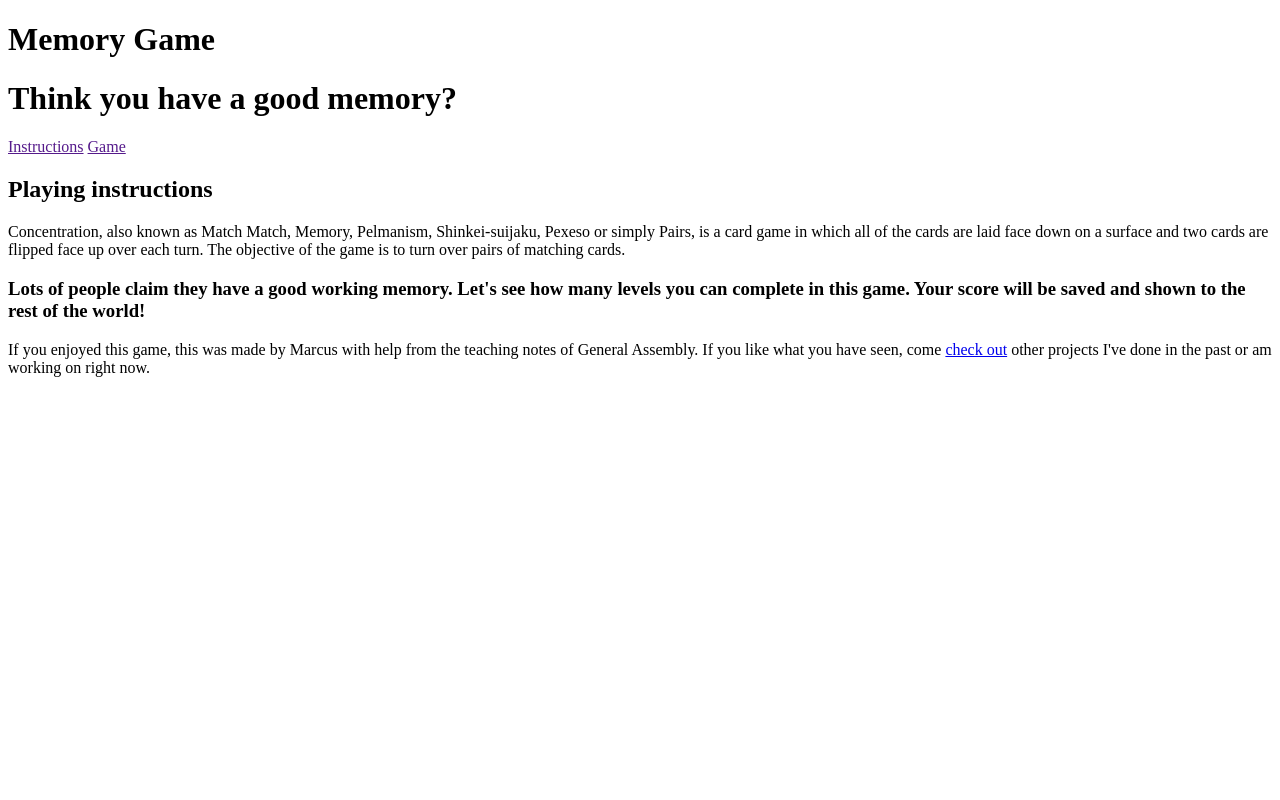
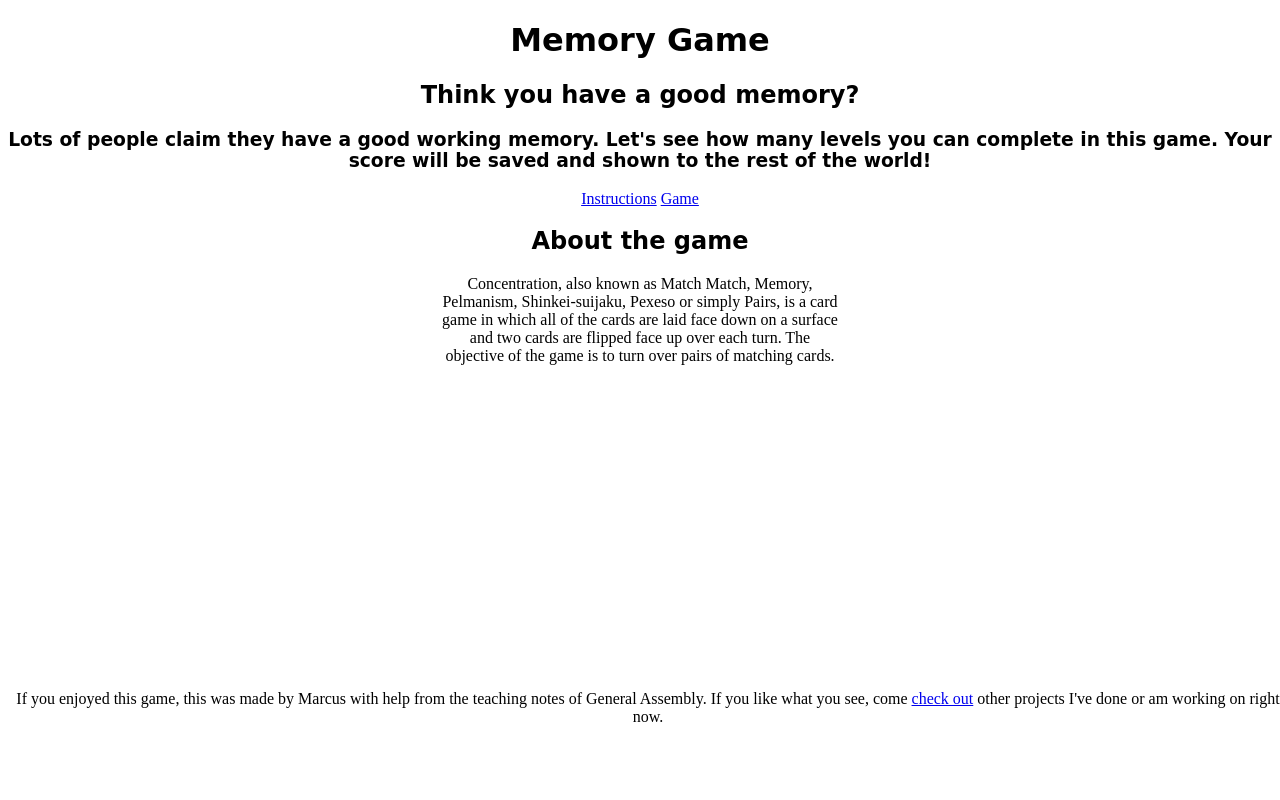
Before and after one commit to MadnessAntipathy/wdi-fundamentals-memorygame, a plain HTML site: page memory_game/index.html in a window 1280 px wide. Drawn offline with Linux system fonts and the light colour scheme.

Commit message:
Separate CSS added and Index.html updated

```diff
--- a/memory_game/index.html
+++ b/memory_game/index.html
@@ -3,15 +3,16 @@
   <head>
     <meta charset="utf-8">
     <title>Memory Card Game</title>
+    <link rel="stylesheet" type="text/css" href="./main.css">
   </head>
   <body>
     <h1>Memory Game</h1>
-    <h1>Think you have a good memory?</h1>
-    <a href=""="#">Instructions</a>
-    <a href=""="#">Game</a>
-    <h2>Playing instructions</h2>
+    <h2>Think you have a good memory?</h2>
+    <h3>Lots of people claim they have a good working memory. Let's see how many levels you can complete in this game. Your score will be saved and shown to the rest of the world!</h3>
+    <a href="#">Instructions</a>
+    <a href="#">Game</a>
+    <h2>About the game</h2>
     <p>Concentration, also known as Match Match, Memory, Pelmanism, Shinkei-suijaku, Pexeso or simply Pairs, is a card game in which all of the cards are laid face down on a surface and two cards are flipped face up over each turn. The objective of the game is to turn over pairs of matching cards.</p>
-    <h3>Lots of people claim they have a good working memory. Let's see how many levels you can complete in this game. Your score will be saved and shown to the rest of the world!</h3>
-    <footer>If you enjoyed this game, this was made by Marcus with help from the teaching notes of General Assembly. If you like what you have seen, come <a href="#">check out</a> other projects I've done in the past or am working on right now.</footer>
+  </br></br></br><footer>If you enjoyed this game, this was made by Marcus with help from the teaching notes of General Assembly. If you like what you see, come <a href="#">check out</a> other projects I've done or am working on right now.</footer>
   </body>
 </html>
--- /dev/null
+++ b/memory_game/main.css
@@ -0,0 +1,25 @@
+<style>
+  @import url('https://fonts.googleapis.com/css?family=Shadows+Into+Light&display=swap');
+  a {
+    text-decoration: none;
+  }
+  body {
+    text-align: center;
+    background: img src="";
+  }
+  h1, h2, h3 {
+    font-family: "Shadows Into Light", cursive;
+    font-weight: bold;
+  }
+  p {
+    position: relative;
+    width: 400px;
+    margin: auto;
+  }
+  footer {
+    position: absolute;
+    bottom: 0;
+    width: 100%;
+    height: 10px;
+    padding-bottom: 100px;
+  }
```
